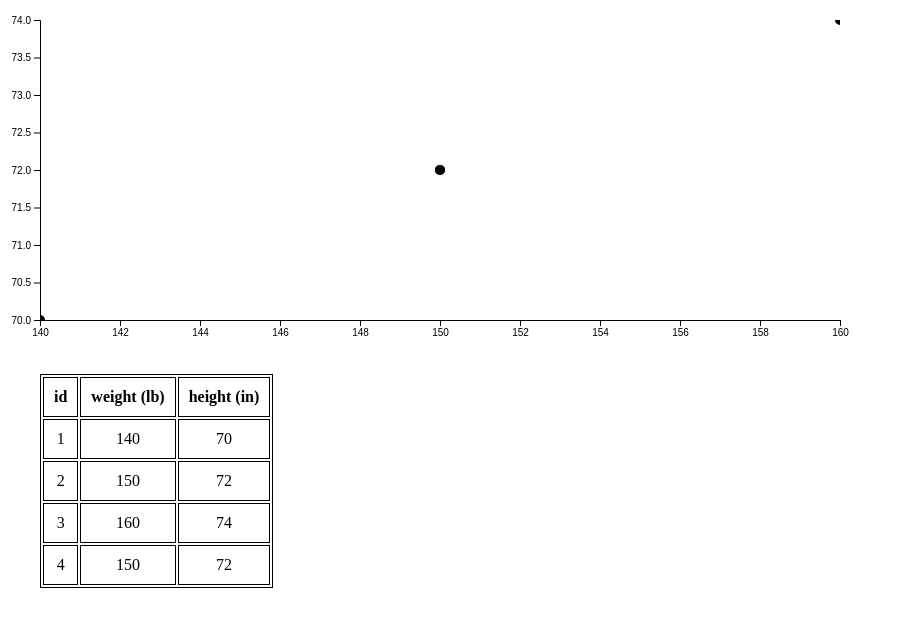
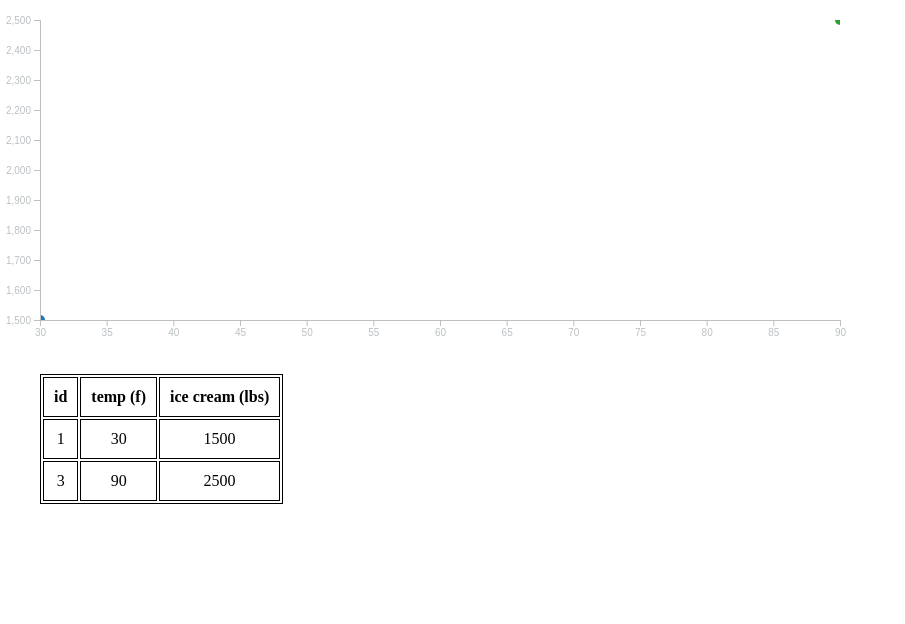
Before and after one commit to ricksyuan/d3construct, a website built with webpack: page index.html in a window 1280 px wide. Both pictures are taken after a click on the icon 440 px from the left and 170 px from the top of the page. Shown: the whole page, without its empty margins (0-905 px from the left). Built offline with nearby package versions, Linux system fonts and the light colour scheme.

Commit message:
Update scatter plot styling

```diff
--- a/index.html
+++ b/index.html
@@ -18,8 +18,8 @@
     <thead>
       <tr>
         <th>id</th>
-        <th>weight (lb)</th>
-        <th>height (in)</th>
+        <th>temp (f)</th>
+        <th>ice cream (lbs)</th>
       </tr>
     </thead>
     <tbody>
--- a/src/main.js
+++ b/src/main.js
@@ -1,83 +1,45 @@
 import './styles/main.scss';
 import * as d3 from 'd3';
 
-const WIDTH = 800;
-const HEIGHT = 300;
-let runs = [
+let dataset = [
   {
     id: 1,
-    weight: 140,
-    height: 70,
+    xVar: 30,
+    yVar: 1500,
   },
   {
     id: 2,
-    weight: 150,
-    height: 72,
+    xVar: 60,
+    yVar: 2000,
   },
   {
     id: 3,
-    weight: 160,
-    height: 74,
+    xVar: 90,
+    yVar: 2500,
   },
 ];
 
-const xDomain = d3.extent(runs, datum => datum.weight);
+const WIDTH = 800;
+const HEIGHT = 300;
+const color = d3.scaleOrdinal(d3.schemeCategory10);
+
+// Set x-scale and y-scale.
+const xDomain = d3.extent(dataset, datum => datum.xVar);
 const xScale = d3.scaleLinear()
   .range([0, WIDTH])
   .domain(xDomain);
-const yDomain = d3.extent(runs, datum => datum.height);
+const yDomain = d3.extent(dataset, datum => datum.yVar);
 const yScale = d3.scaleLinear()
   .domain(yDomain)
   .range([HEIGHT, 0]);
 
-function populateTable() {
-  const table = d3.select('tbody');
-  table.html('');
-  runs.forEach((run) => {
-    const row = table.append('tr');
-    row.append('td').html(run.id);
-    row.append('td').html(run.weight);
-    row.append('td').html(run.height);
-  });
-}
-
-function render() {
-  d3.select('#points').html('');
-  d3.select('#points').selectAll('circle')
-    .data(runs)
-    .enter()
-    .append('circle')
-    .attr('cx', datum => xScale(datum.weight))
-    .attr('cy', datum => yScale(datum.height));
-
-  populateTable();
-
-  function dragEnd(datum) {
-    const { x, y } = d3.event;
-    const weight = xScale.invert(x);
-    const height = yScale.invert(y);
-    datum.weight = weight;
-    datum.height = height;
-    populateTable();
-  }
-
-  // Drag cannot be fat arrow function.
-  function drag() {
-    const { x, y } = d3.event;
-    d3.select(this).attr('cx', x);
-    d3.select(this).attr('cy', y);
-  }
-  const dragBehavior = d3.drag()
-    .on('drag', drag)
-    .on('end', dragEnd);
-  d3.selectAll('circle').call(dragBehavior);
-}
-
 document.addEventListener('DOMContentLoaded', () => {
+  // Set container svg dimensions.
   d3.select('#container')
     .style('width', WIDTH)
     .style('height', HEIGHT);
 
+  // Set x and y axes.
   const bottomAxis = d3.axisBottom(xScale);
   d3.select('#container')
     .append('g')
@@ -90,7 +52,7 @@ document.addEventListener('DOMContentLoaded', () => {
     .attr('id', 'y-axis')
     .call(leftAxis);
 
-  // Add zoom.
+  // Add zoom and pan capabilities.
   let lastTransform = null;
   function zoomCallback() {
     lastTransform = d3.event.transform;
@@ -100,38 +62,83 @@ document.addEventListener('DOMContentLoaded', () => {
     d3.select('#y-axis')
       .call(leftAxis.scale(d3.event.transform.rescaleY(yScale)));
   }
-
   const zoom = d3.zoom()
     .on('zoom', zoomCallback);
   d3.select('#container').call(zoom);
 
-  // Add point when svg is clicked.
-  d3.select('#container').on('click', () => {
-    let x = d3.event.offsetX;
-    let y = d3.event.offsetY;
-    if (lastTransform !== null) {
-      x = lastTransform.invertX(d3.event.offsetX);
-      y = lastTransform.invertY(d3.event.offsetY);
+  function renderTable() {
+    const table = d3.select('tbody');
+    // Clear table
+    table.html('');
+    dataset.forEach((run) => {
+      const row = table.append('tr');
+      row.append('td').html(run.id);
+      row.append('td').html(run.xVar);
+      row.append('td').html(run.yVar);
+    });
+  }
+
+  function renderAll() {
+    const circles = d3.select('#points')
+      .selectAll('circle')
+      .data(dataset, datum => datum.id);
+    circles.enter().append('circle');
+    circles.exit().remove();
+
+    d3.selectAll('circle')
+      .attr('cx', datum => xScale(datum.xVar))
+      .attr('cy', datum => yScale(datum.yVar))
+      .attr('fill', datum => color(datum.id % 10));
+
+    renderTable();
+
+    // Add listener to add point when svg is clicked.
+    d3.select('#container').on('click', () => {
+      let x = d3.event.offsetX;
+      let y = d3.event.offsetY;
+      if (lastTransform !== null) {
+        x = lastTransform.invertX(d3.event.offsetX);
+        y = lastTransform.invertY(d3.event.offsetY);
+      }
+      const xVar = xScale.invert(x);
+      const yVar = yScale.invert(y);
+      const newRun = {
+        id: (dataset.length > 0) ? dataset[dataset.length - 1].id + 1 : 1,
+        xVar,
+        yVar,
+      };
+      dataset.push(newRun);
+      renderAll();
+    });
+
+    // Add listener to remove point when clicked.
+    d3.selectAll('circle').on('click', (datum) => {
+      // Prevent event from hitting svg.
+      d3.event.stopPropagation();
+      dataset = dataset.filter(run => run.id !== datum.id);
+      renderAll();
+    });
+
+    function dragEnd(datum) {
+      const { x, y } = d3.event;
+      const xVar = xScale.invert(x);
+      const yVar = yScale.invert(y);
+      datum.xVar = xVar;
+      datum.yVar = yVar;
+      renderTable();
     }
-    const weight = xScale.invert(x);
-    const height = yScale.invert(y);
 
-    const newRun = {
-      id: (runs.length > 0) ? runs[runs.length - 1].id + 1 : 1,
-      weight,
-      height,
-    };
-    runs.push(newRun);
-    render();
-  });
+    // Drag cannot be fat arrow function.
+    function drag() {
+      const { x, y } = d3.event;
+      d3.select(this).attr('cx', x);
+      d3.select(this).attr('cy', y);
+    }
+    const dragBehavior = d3.drag()
+      .on('drag', drag)
+      .on('end', dragEnd);
+    d3.selectAll('circle').call(dragBehavior);
+  }
 
-  // Remove clicked point when clicked.
-  d3.selectAll('circle').on('click', (datum) => {
-    // Prevent event from hitting svg.
-    d3.event.stopPropagation();
-    runs = runs.filter(run => run.id !== datum.id);
-    render();
-  });
-  // Draw points and table.
-  render();
+  renderAll();
 });
--- a/src/styles/_define.scss
+++ b/src/styles/_define.scss
@@ -1,4 +1,4 @@
-$circle-color--default: #000;
 $circle-color--hover: #00f;
 $circle-color--active: #f00;
 $table-border-color: #000;
+$axes-color: #bbc0c4;
--- a/src/styles/main.scss
+++ b/src/styles/main.scss
@@ -2,7 +2,6 @@
 @import 'define';
 
 circle {
-  fill: $circle-color--default;
   r: 5px;
   transition: r .5s linear, fill .5s linear;
 
@@ -10,6 +9,7 @@ circle {
     fill: $circle-color--hover;
     r: 10;
   }
+
   &:active {
     fill: $circle-color--active;
   }
@@ -18,6 +18,34 @@ circle {
 #container {
   margin-bottom: 50px;
   overflow: visible;
+}
+
+#x-axis {
+  & line {
+    stroke: $axes-color;
+  }
+
+  & path {
+    stroke: $axes-color;
+  }
+
+  & text {
+    fill: $axes-color;
+  }
+}
+
+#y-axis {
+  & line {
+    stroke: $axes-color;
+  }
+
+  & path {
+    stroke: $axes-color;
+  }
+
+  & text {
+    fill: $axes-color;
+  }
 }
 
 body {
```
Also changed, not shown: 1 other file.
